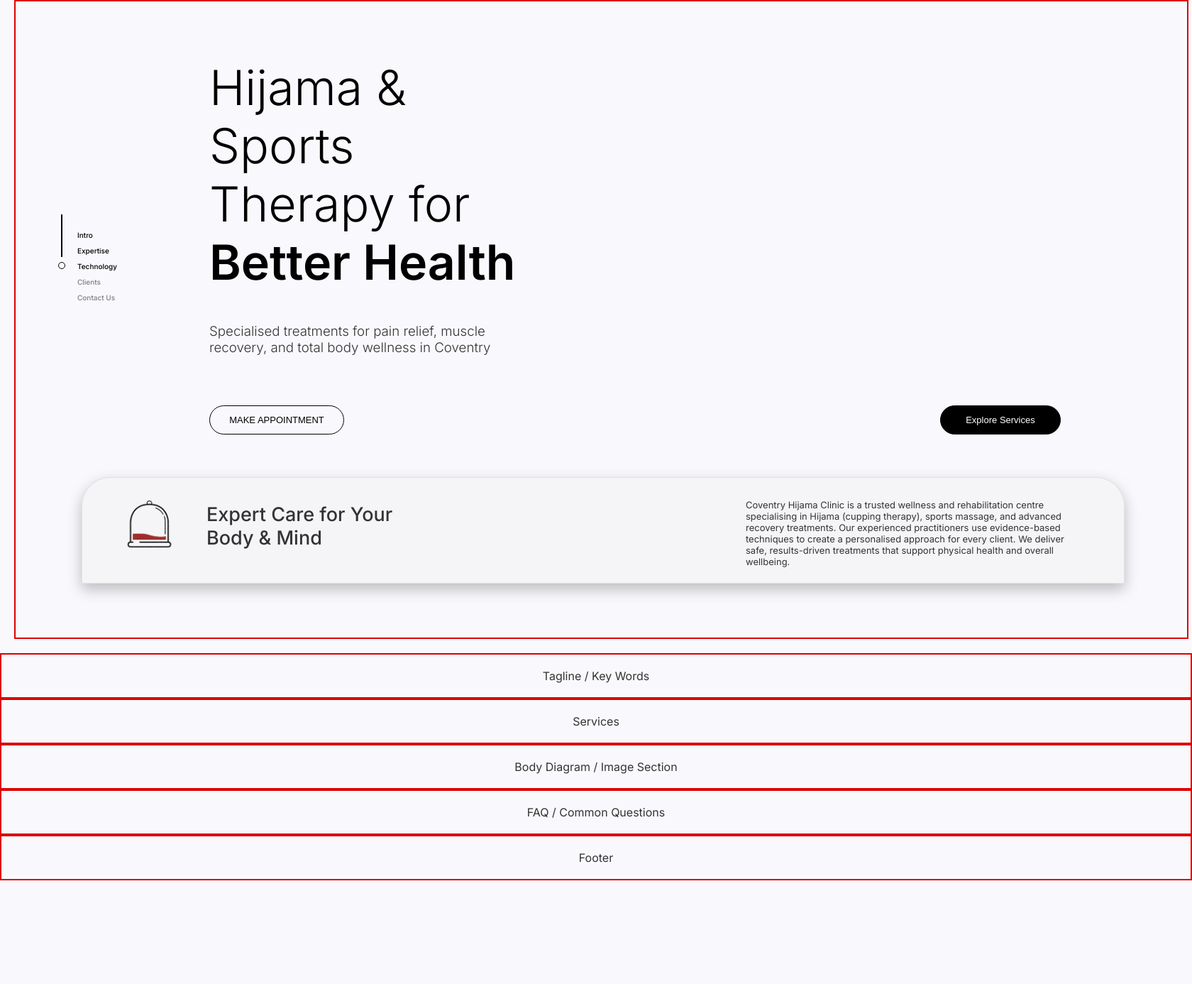
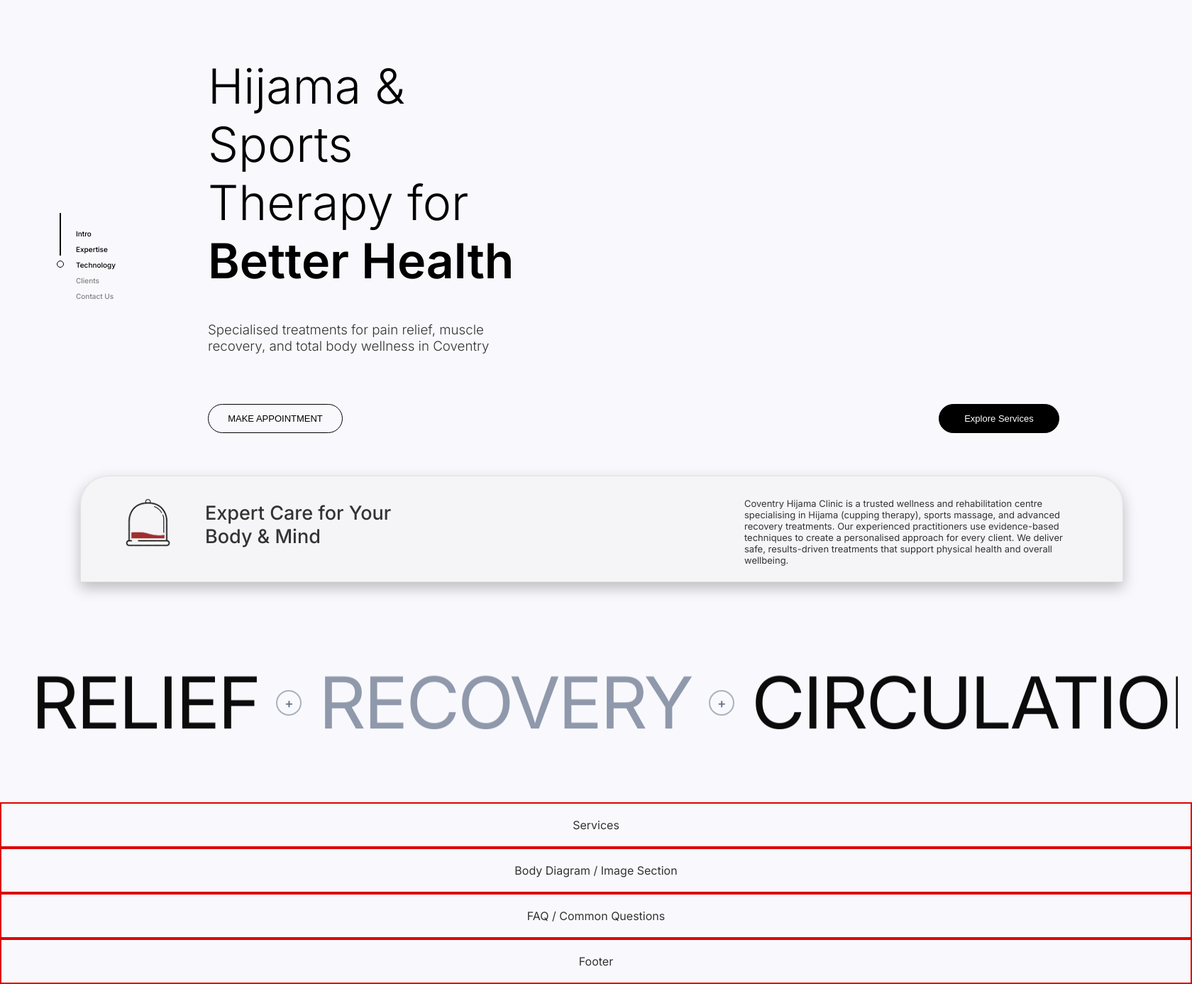
Before and after one commit to anais528/HijamaApp, a Flask app: page /landingpage in a window 1680 px wide. Shown: the part 140-1526 px from the top of the page at 71% size. Before the commit the page ends 1380 px from the top, so only its background shows below. Run offline with Flask 3, Linux system fonts and the light colour scheme.

Commit message:
floating banner done yay

```diff
--- a/frontend/templates/batoul.html
+++ b/frontend/templates/batoul.html
@@ -127,6 +127,7 @@
         height: 900px;
         gap: 0px;
         padding-bottom: 0px;
+        border: none;
 
 
         }
@@ -181,7 +182,6 @@
         .sidelines.inactive {
         color: grey;
         }
-
 
         h1 {
             font-size: 68px;
@@ -256,6 +256,20 @@
             color: white;
         }
 
+        .explore:hover {
+            background: linear-gradient(135deg, #000000, #000000);
+            transform: translateY(-3px);
+            box-shadow: 0 6px 16px rgba(121, 127, 134, 0.35);
+            color: white;
+            cursor: pointer;
+            transition: all 0.2s ease-in-out;
+
+        }
+
+        .explore:active {
+            transform: translateY(0);
+            box-shadow: 0 3px 8px rgba(123, 125, 127, 0.2);
+        }
 
         .info {
             border: 1px solid #c0c0c061;
@@ -304,17 +318,103 @@
             text-align: left;
         }
 
+    /*--------------------------------------------------*/
 
-    /*--------------------------------------------------*/
+    /*----------------------  MOVING SECTION  ----------------------------*/
 
         .highlight {
             grid-column: 1 / 13;
+
+            border: none;
+            margin-bottom: 70px;
         }
+
+                :root {
+            --marquee-height: 100px;          /* tall like the reference */
+            --marquee-speed: 30s;             /* adjust to taste */                 /* very light warm gray */
+            --ink-strong: #0b0b0c;            /* near-black */
+            --ink-soft: #8f99ab;              /* cool gray for soft words */
+            --separator-stroke: #aab1bf;      /* ring outline */
+            --separator-ink: #6f7b8f;         /* plus color */
+            --gap: 1.5rem;                     /* large spacing */
+            --track-kerning: 0.02em;          /* tight tracking */
+            }
+
+            .marquee {
+            display: grid;
+            place-items: center;
+            overflow: hidden;
+            height: var(--marquee-height);
+            }
+
+            .marquee__track {
+            display: flex;
+            align-items: center;
+            gap: var(--gap);
+            width: max-content;
+            animation: scroll-x var(--marquee-speed) linear infinite;
+            will-change: transform;
+            }
+
+            .marquee__group {
+            display: inline-flex;
+            align-items: center;
+            gap: var(--gap);
+            white-space: nowrap;
+            padding-inline: var(--gap);
+            }
+
+            /* Typography to match image */
+            .word {
+            font-weight: 400;
+            font-size: clamp(2.5rem, 8vw, 6.5rem);  /* scales up on larger screens */
+            line-height: 0.9;
+            text-transform: uppercase;
+            letter-spacing: -0.03em;     /* was 0.02em */
+
+            transform: scaleY(0.97);      /* 0.90–0.97 is a subtle height reduction */
+            transform-origin: 50% 60%;    /* pivot near optically centered baseline */
+            }
+
+            .word--strong { color: var(--ink-strong); }
+            .word--soft   { color: var(--ink-soft); }
+
+            /* Circular plus separators */
+            .dotplus {
+            display: inline-grid;
+            place-items: center;
+            width: clamp(1.5rem, 3vw, 2.25rem);
+            aspect-ratio: 1;
+            border-radius: 50%;
+            border: 2px solid var(--separator-stroke);
+            color: var(--separator-ink);
+            font-weight: 600;
+            font-size: clamp(0.9rem, 1.8vw, 1.15rem);
+            line-height: 1;
+            }
+
+            /* Motion ----------------------------
+            @keyframes scroll-x {
+            from { transform: translateX(0); }
+            to   { transform: translateX(-50%); }
+            }
+
+
+            @media (prefers-reduced-motion: reduce) {
+            .marquee__track { animation-duration: 0.001ms; animation-iteration-count: 1; }
+            }
+            */
+
+
+
+    /*-------------------------Our services -------------------------*/
 
     .cards {
       grid-column: 1 / 13;
 
     }
+
+    /*--------------------------------------------------*/
 
     .diagram {
       grid-column: 1 / 13;
@@ -405,7 +505,39 @@
         </div>
 
     </div>
-    <div class="section highlight">Tagline / Key Words</div>
+
+    <div class="section highlight">
+
+        <div class="marquee" role="region" aria-label="Benefits">
+            <div class="marquee__track">
+              <div class="marquee__group">
+                <span class="word word--strong">RELIEF</span>
+                <span class="dotplus" aria-hidden="true">+</span>
+                <span class="word word--soft">RECOVERY</span>
+                <span class="dotplus" aria-hidden="true">+</span>
+                <span class="word word--strong">CIRCULATION</span>
+                <span class="dotplus" aria-hidden="true">+</span>
+                <span class="word word--soft">RELAXATION</span>
+                <span class="dotplus" aria-hidden="true">+</span>
+                <span class="word word--strong">PERFORMANCE</span>
+                <span class="dotplus" aria-hidden="true">+</span>
+              </div>
+              <div class="marquee__group" aria-hidden="true">
+                <span class="word word--strong">RELIEF</span>
+                <span class="dotplus" aria-hidden="true">+</span>
+                <span class="word word--soft">RECOVERY</span>
+                <span class="dotplus" aria-hidden="true">+</span>
+                <span class="word word--strong">CIRCULATION</span>
+                <span class="dotplus" aria-hidden="true">+</span>
+                <span class="word word--soft">RELAXATION</span>
+                <span class="dotplus" aria-hidden="true">+</span>
+                <span class="word word--strong">PERFORMANCE</span>
+                <span class="dotplus" aria-hidden="true">+</span>
+              </div>
+            </div>
+          </div>
+
+    </div>
 
     <div class="section cards"> Services
     </div>
```
Lines whose indentation alone changed are shown as unchanged.
